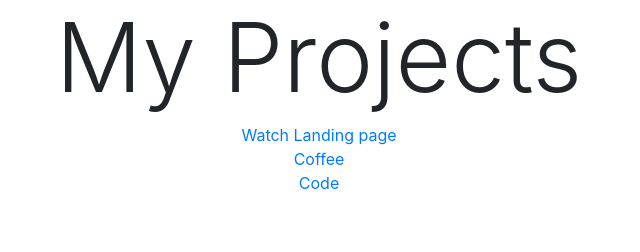
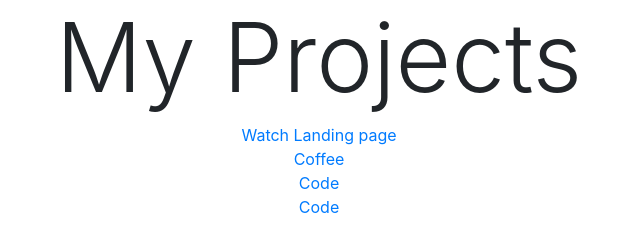
Before and after one commit to darkcoder32/BootStrap-Projects, a plain HTML site: page index.html in a window 1280 px wide. Shown: the full height of the page, 321-961 px from the left. Drawn offline with nearby package versions, Linux system fonts and the light colour scheme.

Commit message:
Update index.html

```diff
--- a/index.html
+++ b/index.html
@@ -25,6 +25,8 @@
     <br>
     <a href="Project/03CodeIsAwesome/index.html">Code</a>
     <br>
+    <a href="Project/04login/index.html">Code</a>
+    <br>
   </div>
 
 </body>
```
